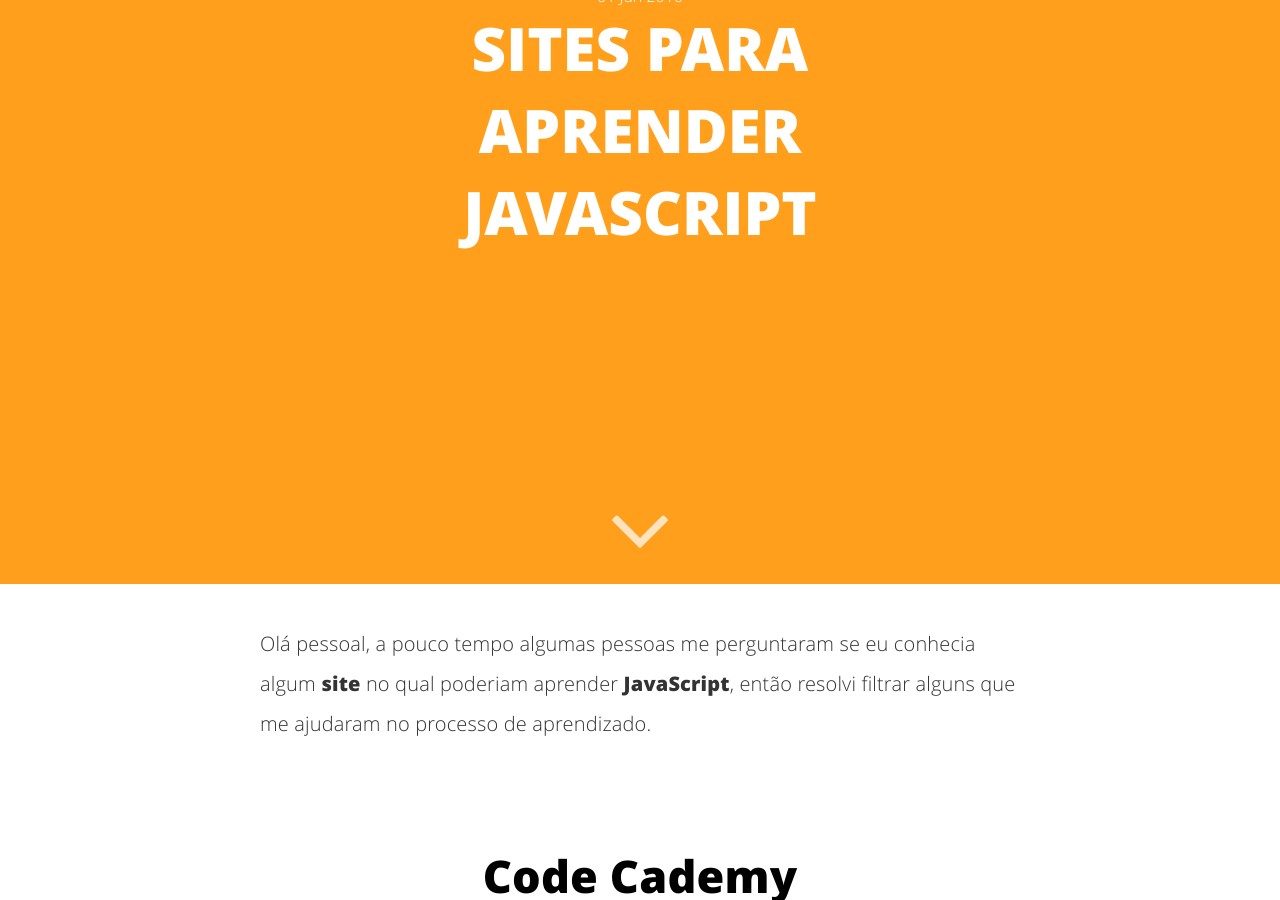
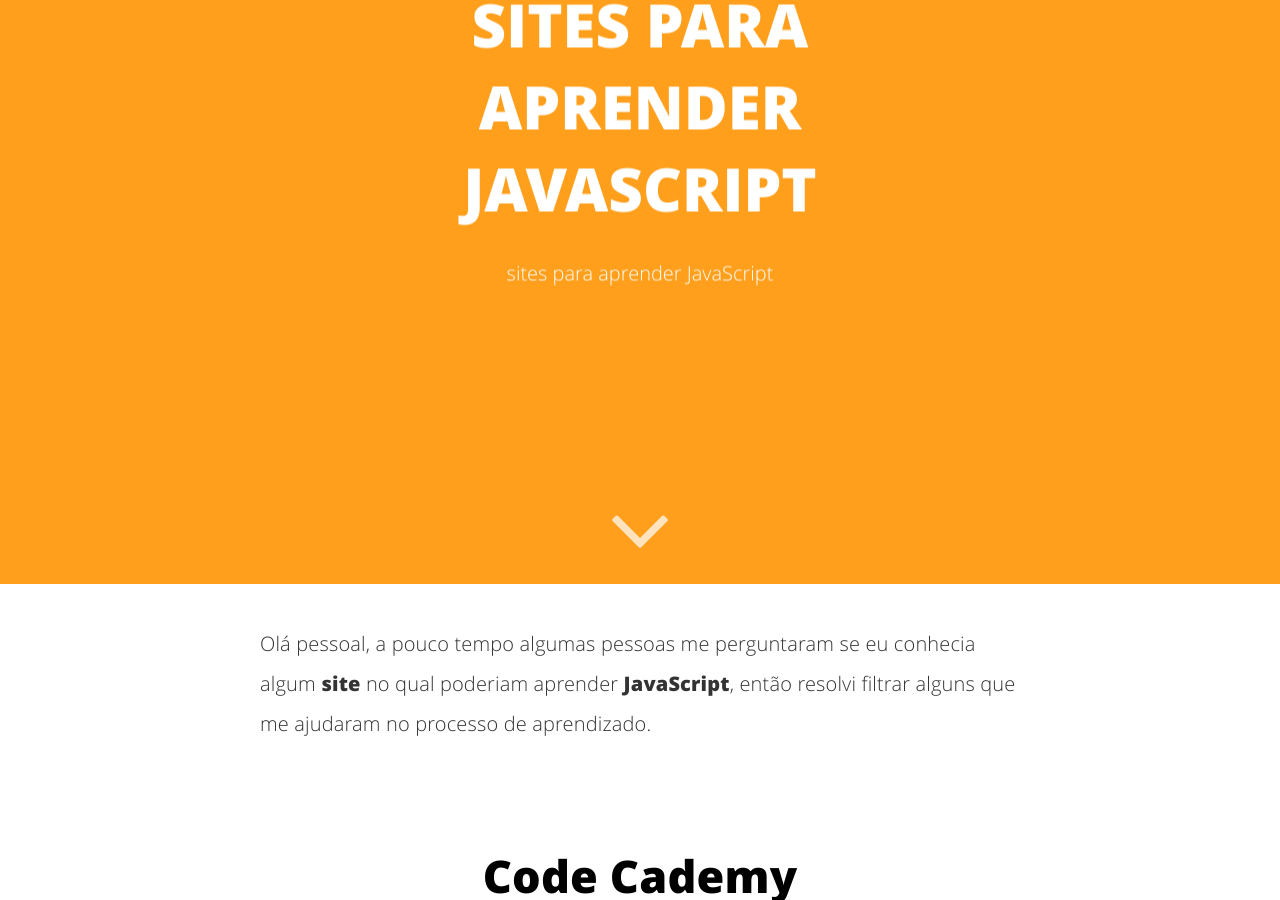
Before and after one commit to jefersondiniz/jefersondiniz.github.io, a Jekyll site: the page built from _posts/2016-06-01-sites-para-aprender-javascript.md, in a window 1280 px wide and 900 px high, scrolled down 316 px. Built offline with Jekyll 4.4.1, drawn with Linux system fonts in a browser that asks for light colours; comment, search, counter and statistics services are not loaded.

Commit message:
Novo post: Sites para aprender JavaScript

```diff
--- a/_posts/2016-06-01-sites-para-aprender-javascript.md
+++ b/_posts/2016-06-01-sites-para-aprender-javascript.md
@@ -2,10 +2,10 @@
 layout: post
 title: "Sites para aprender JavaScript"
 date: 2016-06-01 03:59:46
-image: '/assets/img/post-imagens'
-description:
-tags:
-categories:
+image: '/assets/img/post-imagens/post-javascript.png'
+description: sites para aprender JavaScript
+tags: JavaScript
+categories: Desenvolvimento
 twitter_text:
 ---
 <p>Olá pessoal, a pouco tempo algumas pessoas me perguntaram se eu conhecia algum <strong>site</strong> no qual poderiam aprender <strong>JavaScript</strong>, então resolvi filtrar alguns que me ajudaram no processo de aprendizado.</p>
```
Also changed, not shown: assets/img/post-imagens/post-javascript.png (added).
